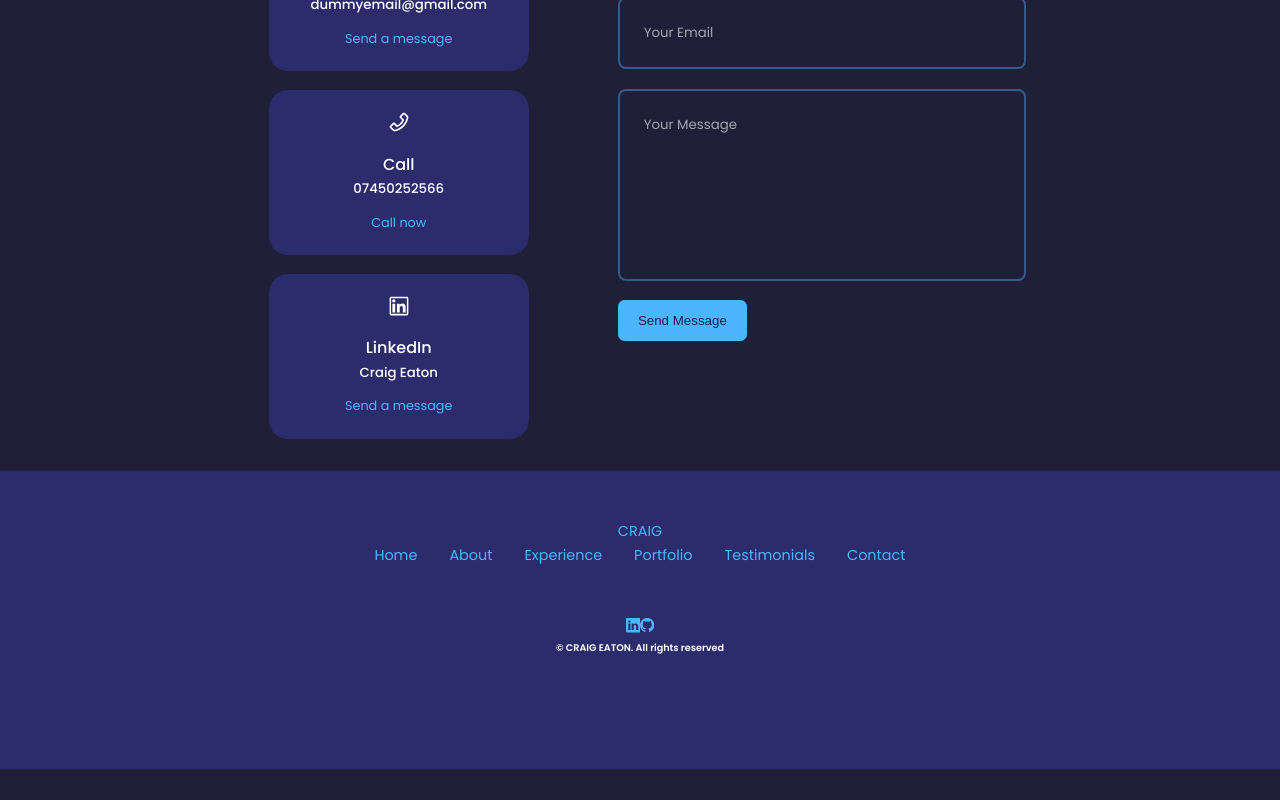
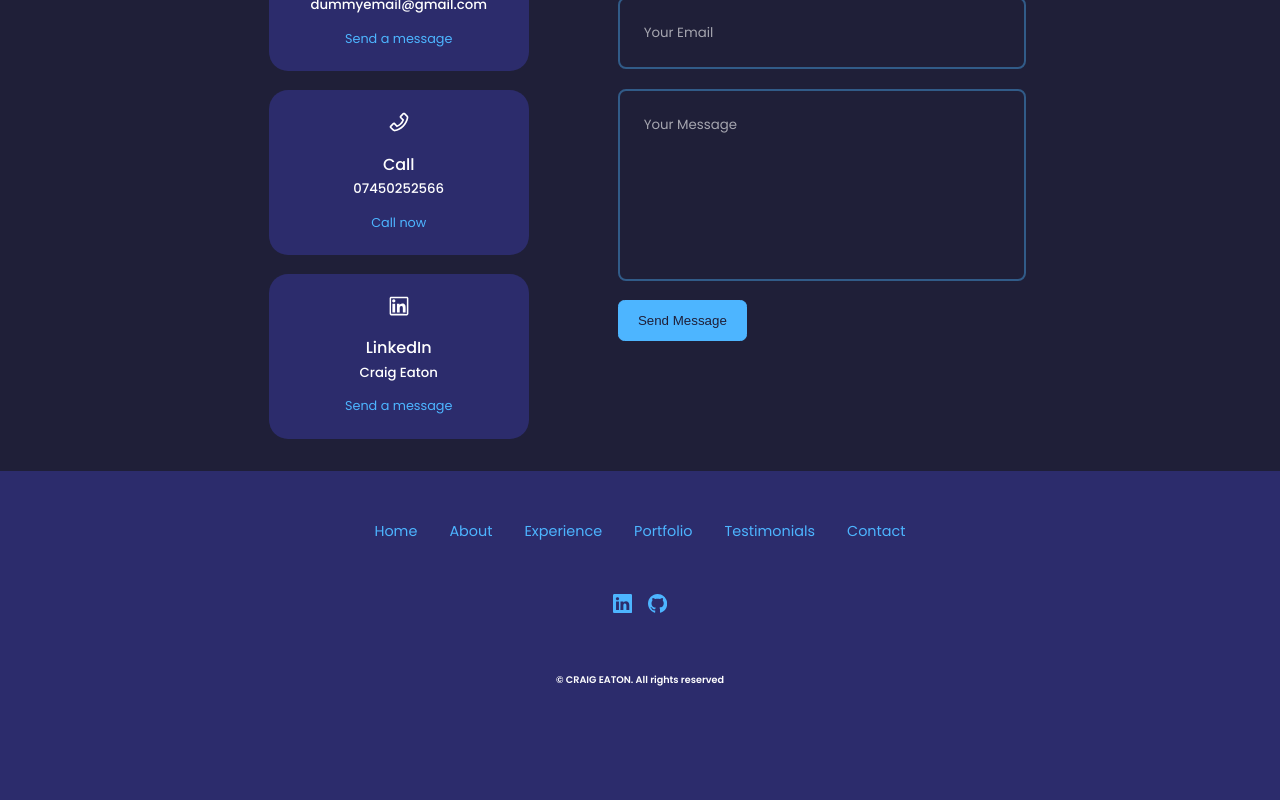
Before and after one commit to craigea92/react-portfolio, a React (Create React App) app: page / in a window 1280 px wide. Shown: the part 3857-4657 px from the top of the page. Before the commit the page ends 4626 px from the top, so only its background shows below. Built offline with nearby package versions, Linux system fonts and the light colour scheme.

Commit message:
Added social styling in footer and removed logo

```diff
--- a/src/components/footer/Footer.css
+++ b/src/components/footer/Footer.css
@@ -13,3 +13,12 @@ footer {
   gap: 2rem;
   margin: 0 auto 3rem;
 }
+
+/* ===== SOCIALS ===== */
+.footer__socials {
+  display: flex;
+  justify-content: center;
+  gap: 1rem;
+  margin-bottom: 3rem;
+  font-size: 1.2rem;
+}
--- a/src/components/footer/Footer.jsx
+++ b/src/components/footer/Footer.jsx
@@ -7,7 +7,6 @@ import FooterSocials from "./FooterSocials";
 
 const Footer = () => {
   return <footer>
-    <a href="#" className="footer__logo">CRAIG</a>
 
     <ul className="permalinks">
       <li><a href="#">Home</a></li>
```
